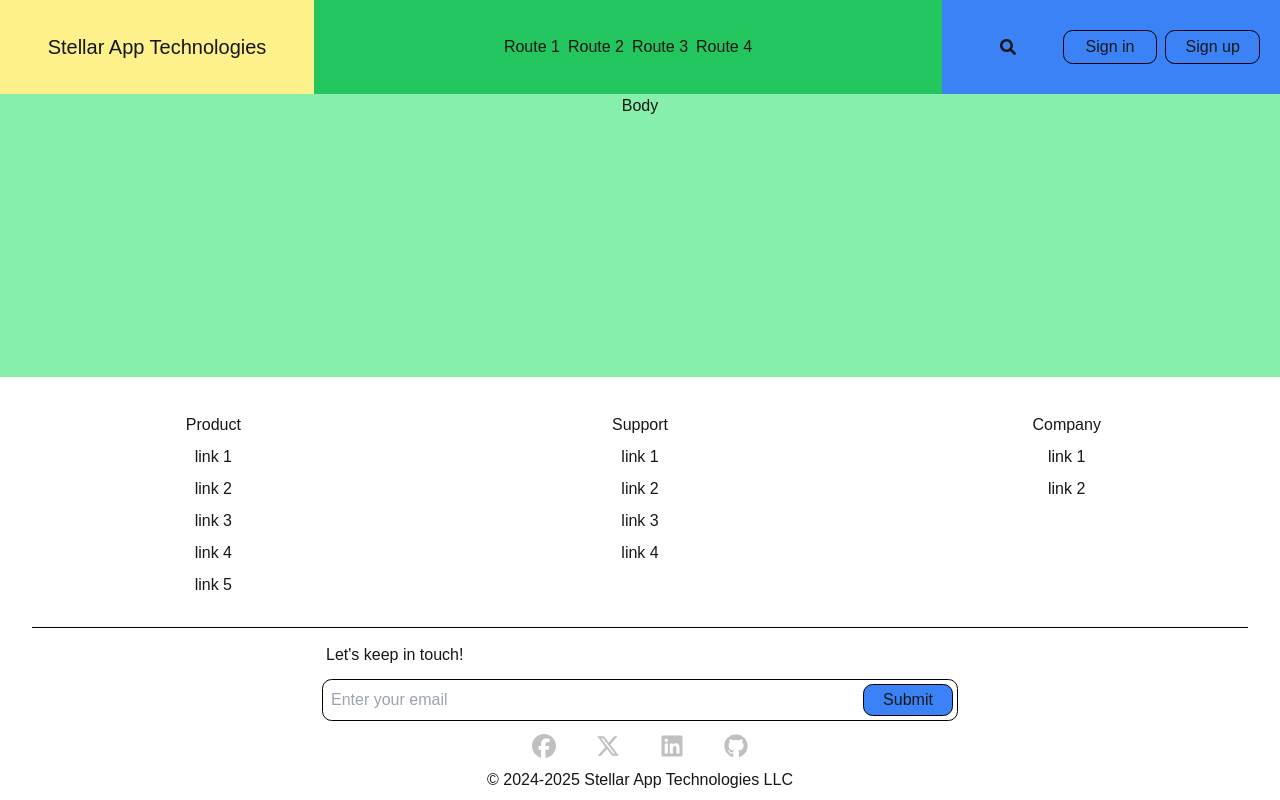
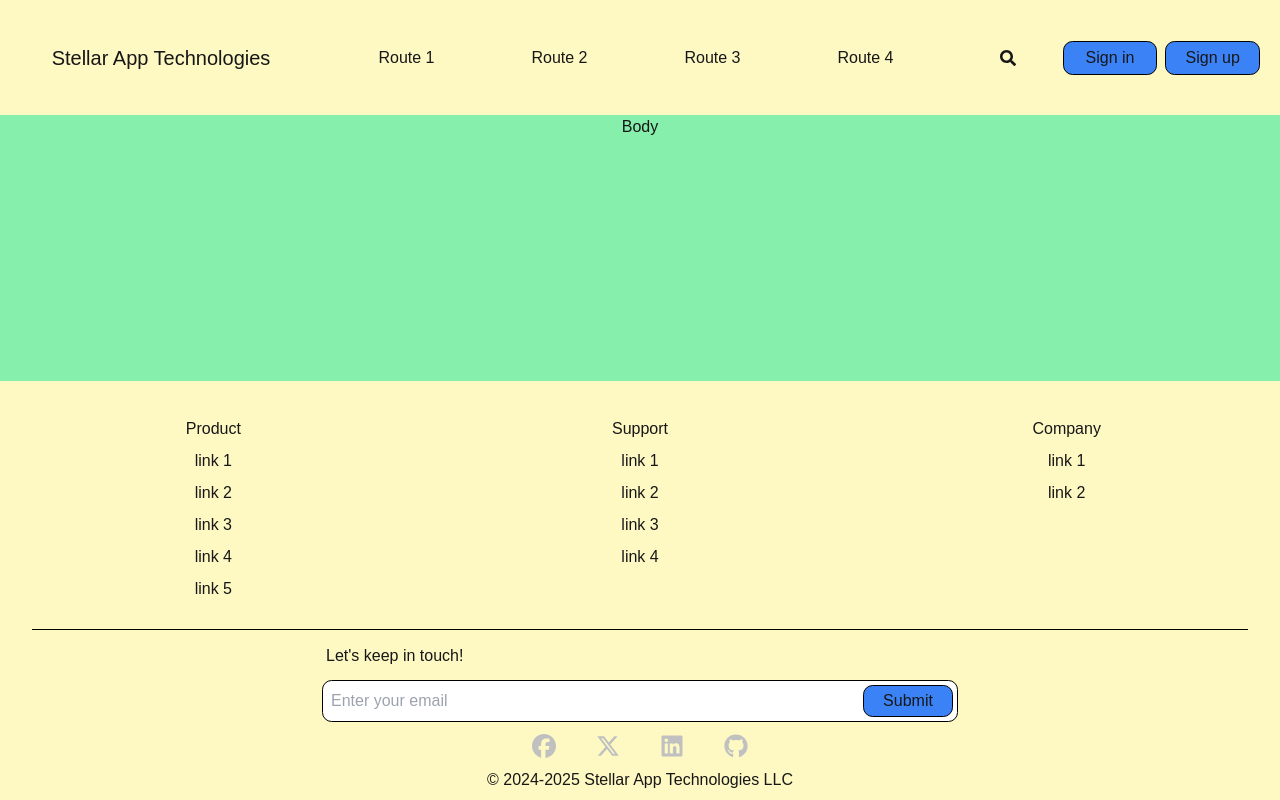
Before and after one commit to MrMostellar/stellar-app-technologies, a Next.js app: page / in a window 1280 px wide. Built offline with nearby package versions, Linux system fonts and the light colour scheme.

Commit message:
Added a theme data page, theme color variable, customized the header layout

```diff
--- a/app/components/Header/Header.tsx
+++ b/app/components/Header/Header.tsx
@@ -2,20 +2,20 @@ import { FaSearch } from "react-icons/fa";
 import NavBar from "./NavBar";
 
 const sideNavStyles =
-  "flex flex-1 justify-center m-1 py-1 border-[0.0625rem] border-black rounded-[0.6rem]";
+  "flex flex-1 justify-center m-1 py-1 border-[0.0625rem] border-black rounded-[0.6rem] bg-blue-500";
 
 export default function Header() {
   return (
     <>
-      <p className="flex flex-1 justify-center items-center text-xl px-1 bg-yellow-200">
+      <p className="flex flex-1 justify-center items-center text-xl p-2">
         Stellar App Technologies
       </p>
 
-      <nav className="flex flex-[2] items-center justify-center px-2 bg-green-500">
+      <nav className="flex flex-[2] items-center justify-center p-2">
         <NavBar />
       </nav>
 
-      <nav className="flex flex-1 justify-center items-center px-4 bg-blue-500">
+      <nav className="flex flex-1 justify-center items-center p-2 pr-4">
         <button className="flex flex-1 justify-center m-1 py-2">
           <FaSearch />
         </button>
--- a/app/data/CustomizeNavData.tsx
+++ b/app/data/CustomizeNavData.tsx
@@ -7,7 +7,8 @@ export interface Nav {
   //hrefStyle: string;
 }
 
-const navStyles: string = "p-1";
+const navStyles: string =
+  "flex flex-1 items-center justify-center p-1 m-[0.6rem]";
 //const hrefStyles: string = "";
 
 export const NavData: Nav[] = [
--- /dev/null
+++ b/app/data/SiteTheme.tsx
@@ -0,0 +1 @@
+export const headerFooterTheme = "bg-yellow-100";
--- a/app/layout.tsx
+++ b/app/layout.tsx
@@ -2,6 +2,7 @@ import type { Metadata } from "next";
 import "./globals.css";
 import Header from "./components/Header/Header";
 import Footer from "./components/Footer/Footer";
+import { headerFooterTheme } from "./data/SiteTheme";
 
 export const metadata: Metadata = {
   title: "Stellar App Technologies",
@@ -16,13 +17,17 @@ export default function RootLayout({
   return (
     <html lang="en">
       <body className="flex flex-col min-h-[100vh] min-w-[100%] overflow-auto">
-        <header className="flex flex-1 flex-row min-w-[100%] min-h-[100%]">
+        <header
+          className={`flex flex-1 flex-row min-w-[100%] min-h-[100%] ${headerFooterTheme}`}
+        >
           <Header />
         </header>
 
-        <main className="flex-[5] bg-green-300">{children}</main>
+        <main className={`flex-[5] bg-green-300`}>{children}</main>
 
-        <footer className="flex-1 flex flex-col text-center min-w-[100%] min-h-[100%]">
+        <footer
+          className={`flex-1 flex flex-col text-center min-w-[100%] min-h-[100%] ${headerFooterTheme}`}
+        >
           <Footer />
         </footer>
       </body>
```
